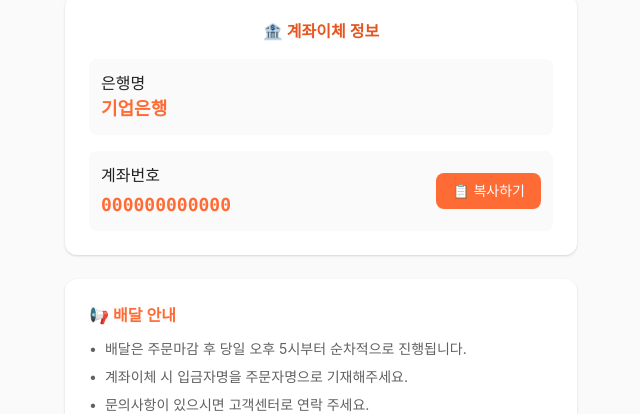
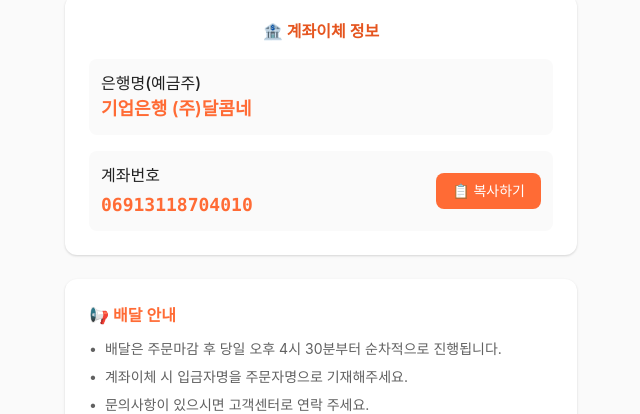
Before and after one commit to HanYe0ng/online_fruit_order, a React (Create React App) app: page /order-complete in a window 1280 px wide. Shown: the part 410-824 px from the top of the page, without its empty margins (319-959 px from the left). Built offline with nearby package versions, Linux system fonts and the light colour scheme; no server answers; the HTML template or start-up script is replaced by a standard one.

Commit message:
주문 폼 문구 수정

```diff
--- a/src/pages/customer/OrderCompletePage.tsx
+++ b/src/pages/customer/OrderCompletePage.tsx
@@ -25,8 +25,8 @@
 
   // 계좌 정보
   const bankInfo = {
-    bankName: '기업은행',
-    accountNumber: '000000000000'
+    bankName: '기업은행 (주)달콤네',
+    accountNumber: '06913118704010'
   }
 
   useEffect(() => {
@@ -202,7 +202,7 @@
             <div className="space-y-4">
               <div className="flex justify-between items-center p-3 rounded-lg" style={{ background: 'var(--gray-50)' }}>
                 <div>
-                  <div className="font-medium" style={{ color: 'var(--gray-900)' }}>은행명</div>
+                  <div className="font-medium" style={{ color: 'var(--gray-900)' }}>은행명(예금주)</div>
                   <div className="text-lg font-semibold" style={{ color: 'var(--dalkomne-orange)' }}>{bankInfo.bankName}</div>
                 </div>
               </div>
@@ -243,7 +243,7 @@
             <div className="text-sm space-y-2" style={{ color: 'var(--gray-700)' }}>
               <div className="flex items-center space-x-2">
                 <span>•</span>
-                <span>배달은 주문마감 후 당일 오후 5시부터 순차적으로 진행됩니다.</span>
+                <span>배달은 주문마감 후 당일 오후 4시 30분부터 순차적으로 진행됩니다.</span>
               </div>
               <div className="flex items-center space-x-2">
                 <span>•</span>
```
